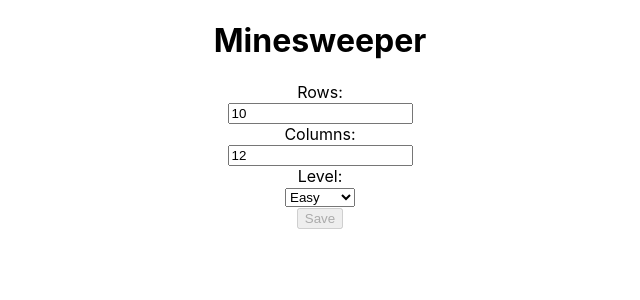
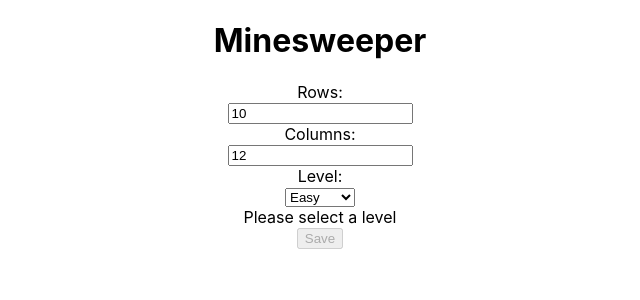
Before and after one commit to panglat/-code-challenge-minesweeper, a React (Create React App) app: page / in a window 1280 px wide. Shown: the top 300 px of the page, without its empty margins (320-960 px from the left). Built offline with nearby package versions, Linux system fonts and the light colour scheme.

Commit message:
Add form errors

```diff
--- a/src/components/app-components/Home/index.tsx
+++ b/src/components/app-components/Home/index.tsx
@@ -50,6 +50,7 @@ const Home: React.FC = () => (
         handleChange,
         handleBlur,
         handleSubmit,
+        errors,
         isValid,
       }: FormikProps<FormValues>) => (
         <form className="home__form" onSubmit={handleSubmit}>
@@ -69,6 +70,12 @@ const Home: React.FC = () => (
                 maxLength={2}
               />
             </label>
+            {errors.rows && (
+              <>
+                <br />
+                <span className="home__error">{errors.rows}</span>
+              </>
+            )}
           </div>
           <div className="home__group">
             <label className="home__label" htmlFor="gameColumns">
@@ -84,6 +91,12 @@ const Home: React.FC = () => (
                 value={values.columns}
                 maxLength={2}
               />
+              {errors.columns && (
+                <>
+                  <br />
+                  <span className="home__error">{errors.columns}</span>
+                </>
+              )}
             </label>
           </div>
           <div className="home__group">
@@ -103,6 +116,12 @@ const Home: React.FC = () => (
                 <option value="hard">Hard</option>
               </select>
             </label>
+            {errors.level && (
+              <>
+                <br />
+                <span className="home__error">{errors.level}</span>
+              </>
+            )}
           </div>
           <div className="reminder-modal__button-group">
             <button type="submit" disabled={!isValid}>
```
